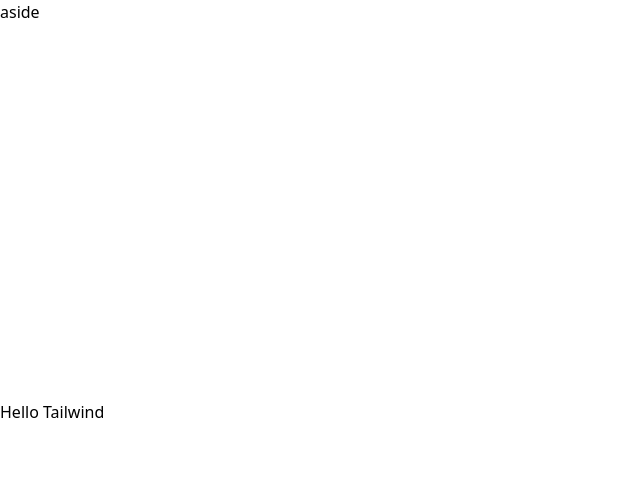
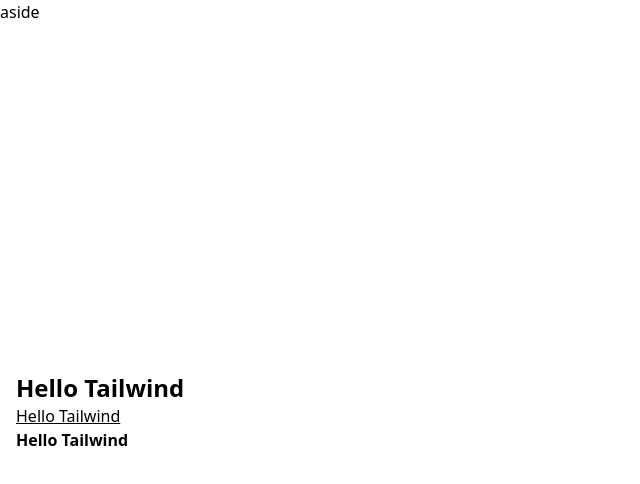
Before and after one commit to igortuag/tailwind-next, a Next.js app: page / in a window 1280 px wide. Shown: the top 484 px of the page, without its empty margins (0-640 px from the left). Built offline with nearby package versions, Linux system fonts and the light colour scheme.

Commit message:
Refactor Home component to use Tailwind CSS for improved styling and layout

```diff
--- a/src/app/page.tsx
+++ b/src/app/page.tsx
@@ -1,7 +1,9 @@
 export default function Home() {
   return (
-    <div>
-      <h1>Hello Tailwind</h1>
+    <div className="container mx-auto p-4">
+      <h1 className="text-2xl font-semibold">Hello Tailwind</h1>
+      <p className="underline">Hello Tailwind</p>
+      <strong className="font-bold">Hello Tailwind</strong>
     </div>
   );
 }
```
